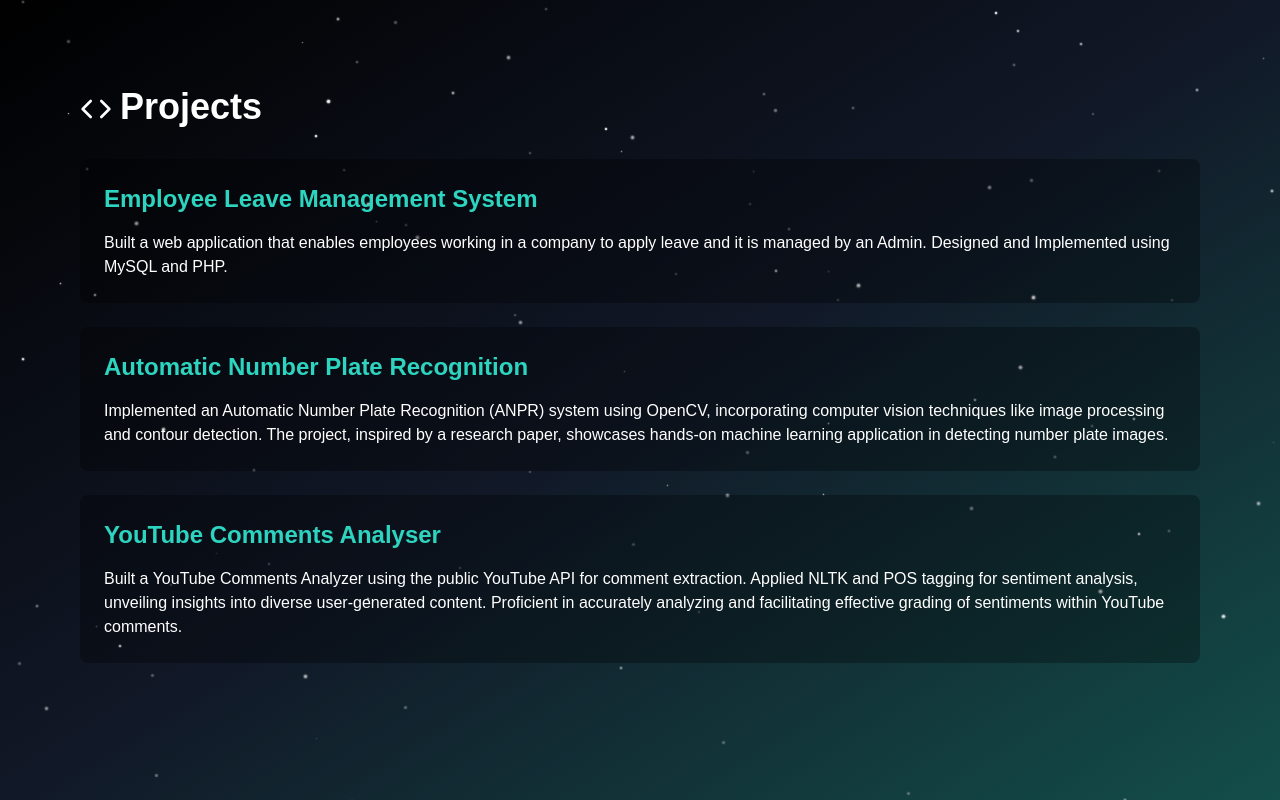
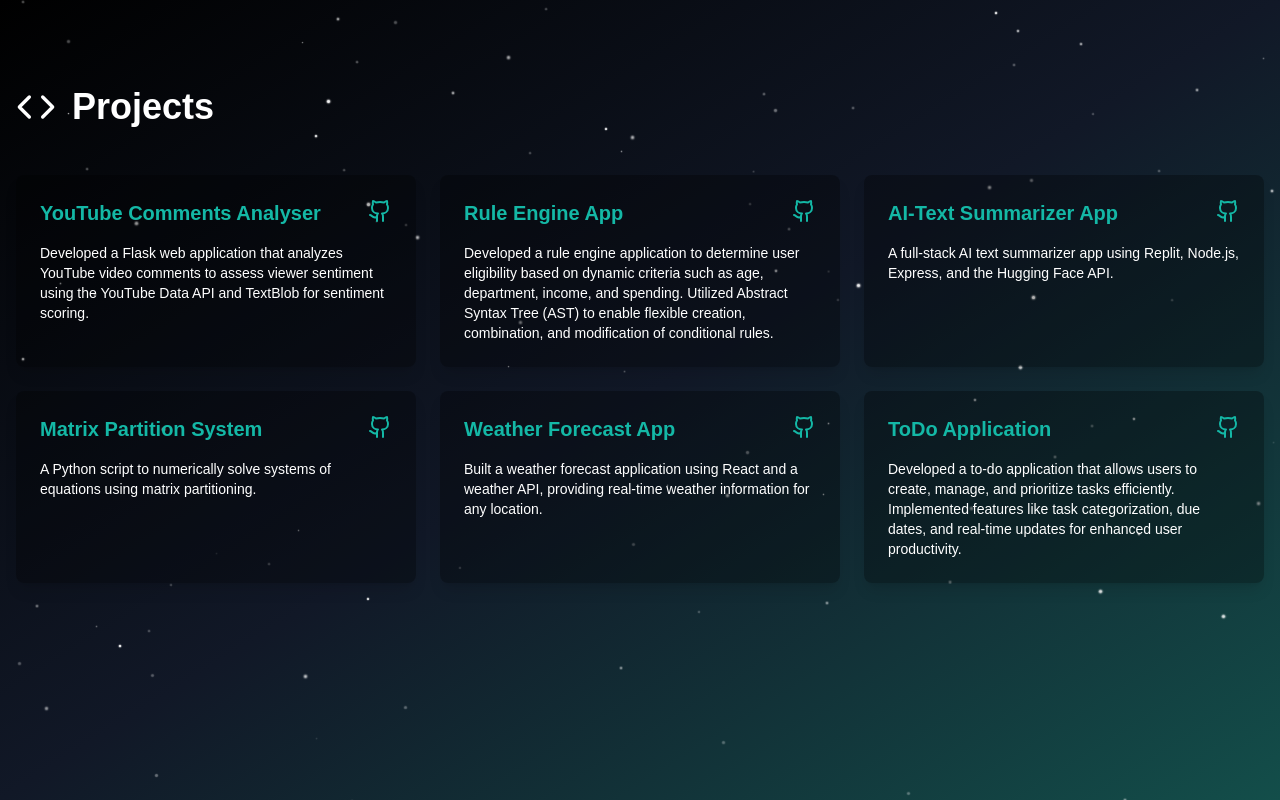
Before and after one commit to ShreyaAR16/ShreyaAR-Portfolio, a Next.js app: page /projects in a window 1280 px wide. Built offline with nearby package versions, Linux system fonts and the light colour scheme.

Commit message:
Added new projects

```diff
--- a/app/projects/page.tsx
+++ b/app/projects/page.tsx
@@ -1,46 +1,69 @@
 'use client'
 
 import Link from 'next/link'
-import { Code} from 'lucide-react'
+import { Code, Github } from 'lucide-react'
 import GradientBackground from '../components/GradientBackground'
+
+const projects = [
+  {
+    title: "YouTube Comments Analyser",
+    description: "Developed a Flask web application that analyzes YouTube video comments to assess viewer sentiment using the YouTube Data API and TextBlob for sentiment scoring.",
+    repo: "https://github.com/ShreyaAR16/FeelTube"
+
+  },
+  {
+    title: "Rule Engine App",
+    description: "Developed a rule engine application to determine user eligibility based on dynamic criteria such as age, department, income, and spending. Utilized Abstract Syntax Tree (AST) to enable flexible creation, combination, and modification of conditional rules.",
+    repo: "https://github.com/ShreyaAR16/Rule-Engine"
+  },
+  {
+    title: "AI-Text Summarizer App",
+    description: "A full-stack AI text summarizer app using Replit, Node.js, Express, and the Hugging Face API.",
+    repo: "https://github.com/ShreyaAR16/AI-Text-Summarizer-App"
+  },
+  {
+    title: "Matrix Partition System",
+    description: "A Python script to numerically solve systems of equations using matrix partitioning.",
+    repo: "https://github.com/ShreyaAR16/Matrix-Partition"
+
+  },
+  {
+    title: "Weather Forecast App",
+    description: "Built a weather forecast application using React and a weather API, providing real-time weather information for any location.",
+    repo: "https://github.com/ShreyaAR16/Weather-App"
+  },
+  {
+    title: "ToDo Application",
+    description: "Developed a to-do application that allows users to create, manage, and prioritize tasks efficiently. Implemented features like task categorization, due dates, and real-time updates for enhanced user productivity.",
+    repo: "https://github.com/ShreyaAR16/ToDo-App"
+  }
+]
 
 export default function Projects() {
   return (
     <GradientBackground>
-      <div className="max-w-6xl mx-auto px-4 py-12">
+      <div className="max-w-7xl mx-auto px-4 py-12">
         <Link href="/" className="inline-block mb-8 hover:text-teal-400 transition-colors">
+          {/* Add your back button content here if needed */}
         </Link>
 
-        <h1 className="text-4xl font-bold mb-8">
-          <Code className="w-8 h-8 inline-block mr-2" />
+        <h1 className="text-4xl font-bold mb-12 flex items-center">
+          <Code className="w-10 h-10 inline-block mr-4" />
           Projects
         </h1>
 
-        <div className="space-y-6">
-          <div className="bg-black bg-opacity-30 p-6 rounded-lg">
-            <h2 className="text-2xl font-semibold mb-4 text-teal-400">Employee Leave Management System</h2>
-            <p>
-              Built a web application that enables employees working in a company to apply leave and it is
-              managed by an Admin. Designed and Implemented using MySQL and PHP.
-            </p>
-          </div>
-          <div className="bg-black bg-opacity-30 p-6 rounded-lg">
-            <h2 className="text-2xl font-semibold mb-4 text-teal-400">Automatic Number Plate Recognition</h2>
-            <p>
-              Implemented an Automatic Number Plate Recognition (ANPR) system using OpenCV, incorporating
-              computer vision techniques like image processing and contour detection. The project, inspired by a
-              research paper, showcases hands-on machine learning application in detecting number plate images.
-            </p>
-          </div>
-          <div className="bg-black bg-opacity-30 p-6 rounded-lg">
-            <h2 className="text-2xl font-semibold mb-4 text-teal-400">YouTube Comments Analyser</h2>
-            <p>
-              Built a YouTube Comments Analyzer using the public YouTube API for comment extraction.
-              Applied NLTK and POS tagging for sentiment analysis, unveiling insights into diverse user-generated
-              content. Proficient in accurately analyzing and facilitating effective grading of sentiments within
-              YouTube comments.
-            </p>
-          </div>
+        <div className="grid grid-cols-1 md:grid-cols-2 lg:grid-cols-3 gap-6">
+          {projects.map((project, index) => (
+            <div key={index} className="bg-black bg-opacity-30 p-6 rounded-lg shadow-lg hover:shadow-xl transition-shadow duration-300 flex flex-col">
+              <div className="flex justify-between items-start mb-4">
+                <h2 className="text-xl font-semibold text-teal-500">{project.title}</h2>
+                <Link href={project.repo} target="_blank" rel="noopener noreferrer">
+                  <Github className="w-6 h-6 text-teal-500 hover:text-teal-400 transition-colors" />
+                </Link>
+              </div>
+              <p className="text-sm flex-grow">{project.description}</p>
+            </div>
+          ))}
         </div>
       </div>
     </GradientBackground>
```
